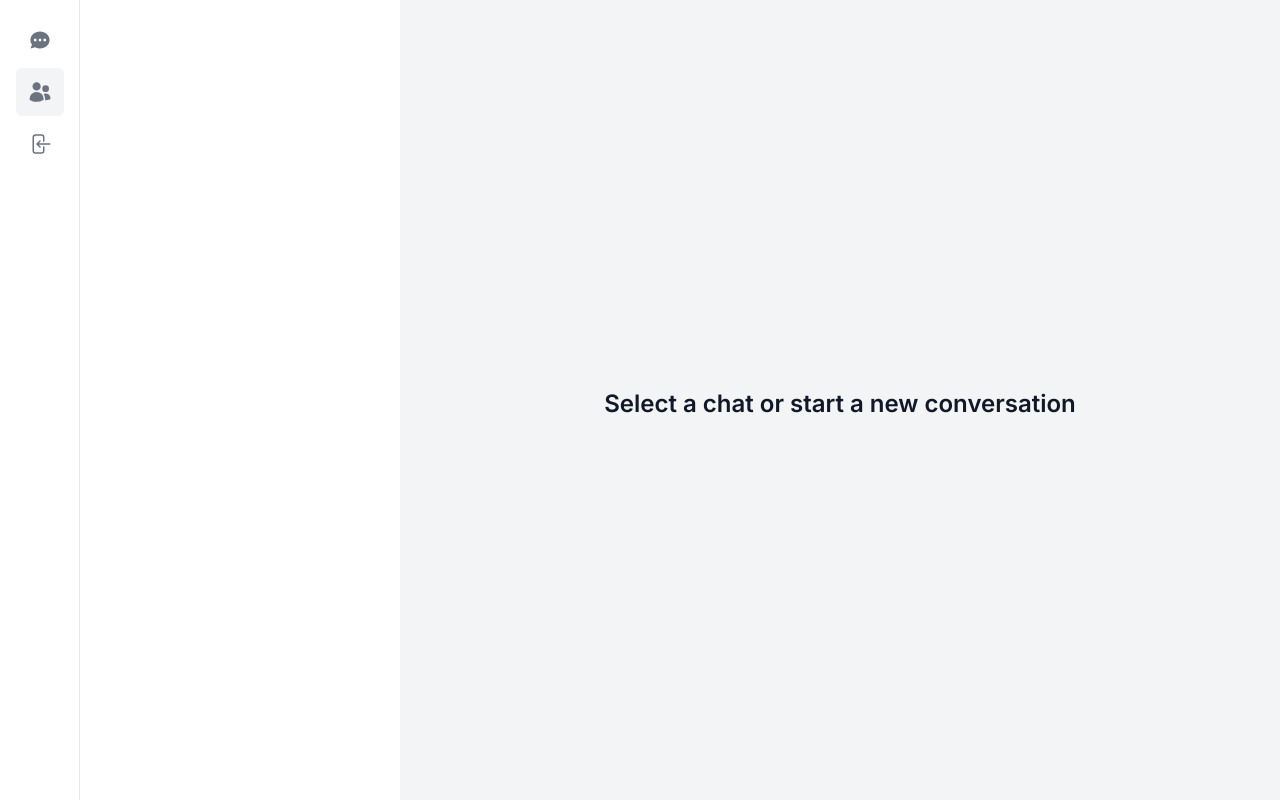
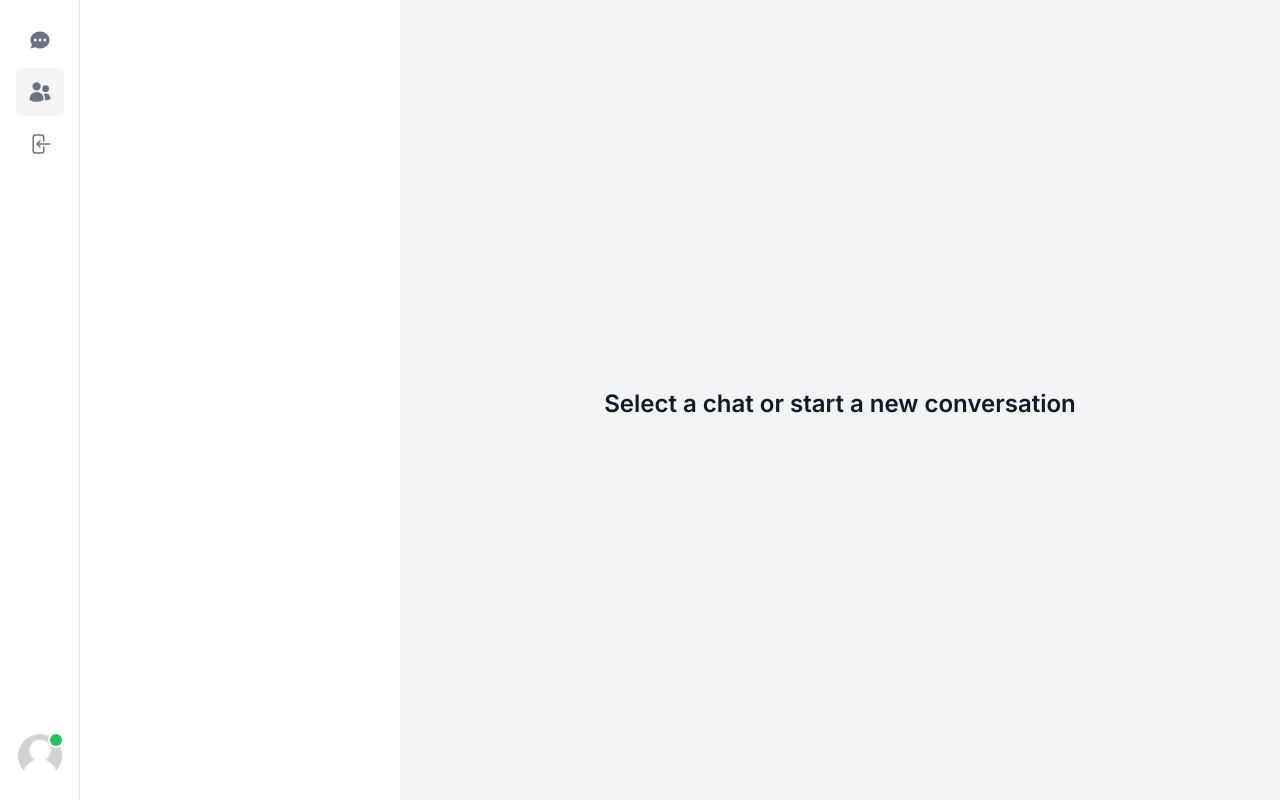
Before and after one commit to ElijahMonj/messenger-clone, a Next.js app: page /users in a window 1280 px wide. Built offline with nearby package versions, Linux system fonts and the light colour scheme; no server answers.

Commit message:
Added login functionality with image and sidebar

```diff
--- /dev/null
+++ b/app/actions/getCurrentUser.ts
@@ -0,0 +1,26 @@
+import prisma from "@/app/libs/prismadb"
+import getSession from './getSession'
+
+const getCurrentUser=async()=>{
+    try {
+        const session = await getSession();
+
+        if(!session?.user?.email){
+            return null;
+        }
+        const currentUser = await prisma.user.findUnique({
+            where:{
+                email: session.user.email as string
+            }
+        });
+
+        if(!currentUser){
+            return null
+        }
+        return currentUser;
+    } catch (error:any) {
+        return null
+    }
+}
+
+export default getCurrentUser;
--- /dev/null
+++ b/app/actions/getSession.tsx
@@ -0,0 +1,6 @@
+import {getServerSession} from 'next-auth';
+import { authOptions } from '../api/auth/[...nextauth]/route';
+
+export default async function getSession(){
+    return await getServerSession(authOptions);
+}
--- /dev/null
+++ b/app/components/Avatar.tsx
@@ -0,0 +1,26 @@
+'use client';
+
+import { User } from "@prisma/client";
+import Image from 'next/image'
+interface AvatarProps{
+    user?:User;
+}
+
+const Avatar:React.FC<AvatarProps> = ({
+    user
+}) => {
+    return (
+        <div className="relative">
+            <div className="relative inline-block rounded-full overflow-hidden h-9 w-9 md:h-11 md:w-11">
+                <Image
+                fill
+                alt='Avatar'
+                src={user?.image || '/images/placeholder.jpg'}/>
+
+            </div>
+            <span className="absolute block rounded-full bg-green-500 ring-2 ring-white top-0 right-0 h-2 w-2 md:h-3 md:w-3"/>
+        </div>
+     );
+}
+
+export default Avatar;
--- a/app/components/sidebar/DesktopSidebar.tsx
+++ b/app/components/sidebar/DesktopSidebar.tsx
@@ -1,15 +1,21 @@
 'use client'
 
 import useRoutes from "@/app/hooks/useRoutes";
+import { User } from "@prisma/client";
 import { useState } from "react";
 import { icons } from "react-icons";
+import Avatar from "../Avatar";
 import DesktopItem from "./DesktopItem";
 
-
-const DesktopSidebar = () => {
+interface DesktopSidebarProps{
+    currentUser: User
+}
+const DesktopSidebar: React.FC<DesktopSidebarProps> = ({
+    currentUser
+}) => {
     const routes= useRoutes();
     const [isOpen, setIsOpen]=useState(false);
-
+    console.log({currentUser})
 
     return (
         <div className="
@@ -48,7 +54,19 @@
                     ))}
                 </ul>
             </nav>
-
+            <nav className="
+                mt-4
+                flex
+                flex-col
+                justify-between
+                items-center
+            ">
+                <div onClick={()=> setIsOpen(true)}
+                    className='cursor-pointer hover:opacity-75 transition'
+                >
+                    <Avatar user={currentUser}/>
+                </div>
+            </nav>
         </div>
      );
 }
--- a/app/components/sidebar/Sidebar.tsx
+++ b/app/components/sidebar/Sidebar.tsx
@@ -1,3 +1,4 @@
+import getCurrentUser from "@/app/actions/getCurrentUser";
 import DesktopSidebar from "./DesktopSidebar";
 import MobileFooter from "./MobileFooter";
 
@@ -5,9 +6,10 @@
     children:React.ReactNode;
 
 }){
+    const currentUser=await getCurrentUser();
     return(
         <div className="h-full">
-            <DesktopSidebar/>
+            <DesktopSidebar currentUser={currentUser!}/>
             <MobileFooter/>
             <main className="lg:pl-20 h-full">
             {children}
--- a/next.config.js
+++ b/next.config.js
@@ -1,4 +1,18 @@
 /** @type {import('next').NextConfig} */
-const nextConfig = {}
+const nextConfig = {
+    experimental:{
+        appDir:true,
+        swcPlugins:[
+            ["next-superjson-plugin",{}]
+        ]
+    },
+    images:{
+        domains:[
+            "res.cloudinary.com",
+            "avatars.githubusercontent.com",
+            "lh3.googleusercontent.com"
+        ]
+    }
+}
 
 module.exports = nextConfig
--- a/package.json
+++ b/package.json
@@ -23,6 +23,7 @@
     "eslint-config-next": "13.4.1",
     "next": "13.4.1",
     "next-auth": "^4.22.1",
+    "next-superjson-plugin": "^0.5.7",
     "postcss": "8.4.23",
     "react": "18.2.0",
     "react-dom": "18.2.0",
```
Also changed, not shown: public/images/placeholder.jpg (added), 1 other file (tests, documents, lock files or other folders).
